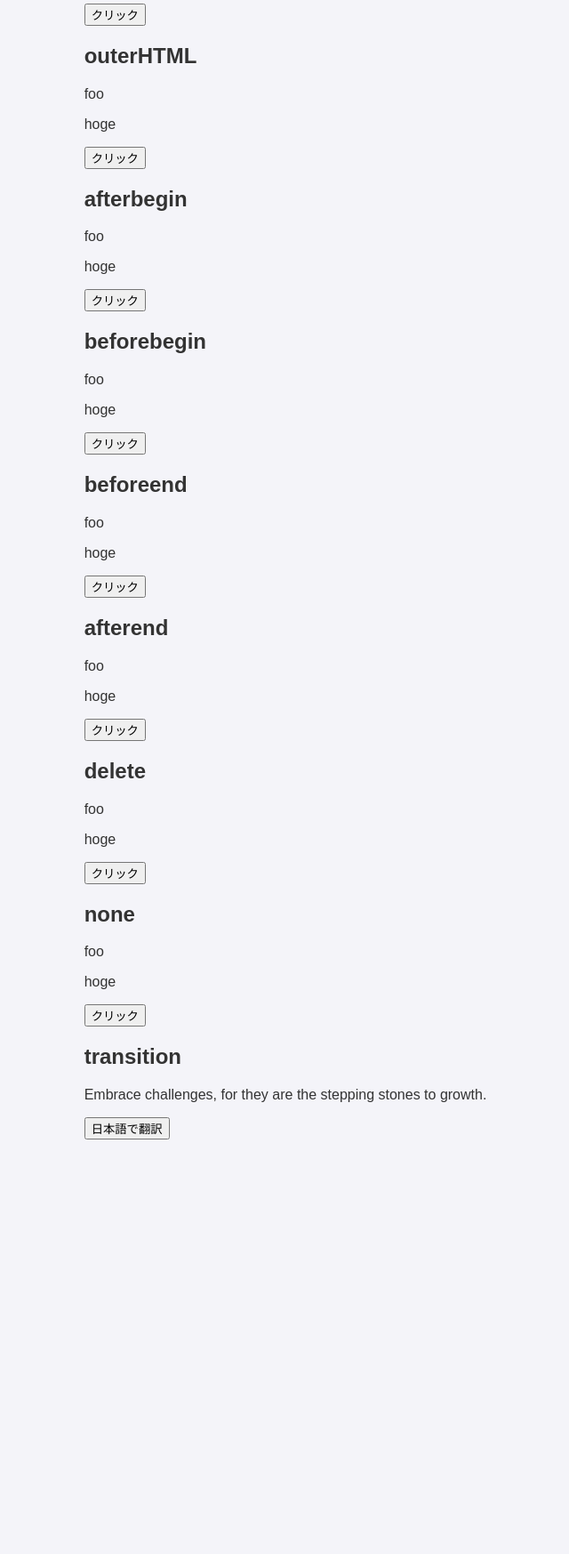
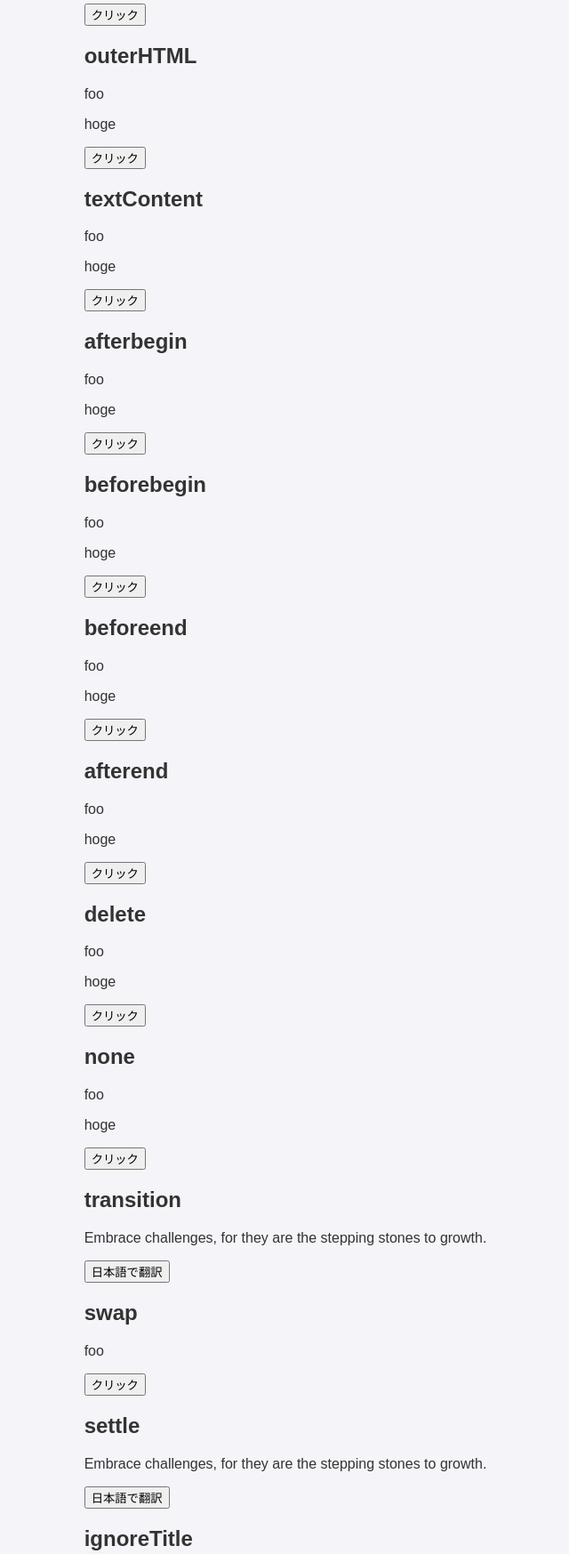
Before and after one commit to tomo1227/htmx_book_app, a FastAPI app: page /section10 in a window 1280 px wide. Shown: the part 192-1939 px from the top of the page at 89% size, without its empty margins (319-959 px from the left). Before the commit the page ends 1473 px from the top, so only its background shows below. Run offline with FastAPI, Linux system fonts and the light colour scheme.

Commit message:
section10の更新

```diff
--- a/src/main.py
+++ b/src/main.py
@@ -123,7 +123,7 @@ def get_colors():
 async def en_saying():
     return """
     <p>Embrace challenges, for they are the stepping stones to growth.</p>
-    <button hx-get='/ja-saying' hx-swap='innerHTML transition:true' hx-target='#transition-target'>
+    <button hx-get='/ja-saying' hx-swap='innerHTML transition:true' hx-target='closest div'>
         翻訳する
     </button>
     """
@@ -133,9 +133,17 @@ async def en_saying():
 async def ja_saying():
     return """
     <p>挑戦を受け入れよう。それらは成長への踏み石なのだから。</p>
-    <button hx-get='/en-saying' hx-swap='innerHTML transition:true' hx-target='#transition-target'>
+    <button hx-get='/en-saying' hx-swap='innerHTML transition:true' hx-target='closest div'>
         原文に戻す
     </button>
+    """
+
+
+@app.get("/update-title", response_class=HTMLResponse)
+async def update_title():
+    return """
+    <title>New Title</title>
+    <p>hello!</p>
     """
 
 
--- a/templates/tutorial/section10.html
+++ b/templates/tutorial/section10.html
@@ -21,6 +21,15 @@
     <p id="outer-target">hoge</p>
   </div>
   <button hx-get="/random" hx-target="#outer-target" hx-trigger="click" hx-swap="outerHTML">
+    クリック
+  </button>
+
+  <h2>textContent</h2>
+  <div>
+    foo
+    <p id="text-target">hoge</p>
+  </div>
+  <button hx-get="/random" hx-target="#text-target" hx-trigger="click" hx-swap="textContent">
     クリック
   </button>
 
@@ -81,10 +90,54 @@
 
   <h2>transition</h2>
   <div>
-    <p id="transition-target">Embrace challenges, for they are the stepping stones to growth.</p>
+    <p>Embrace challenges, for they are the stepping stones to growth.</p>
     <button hx-get="/ja-saying" hx-swap="innerHTML transition:true" hx-target="closest div">
       日本語で翻訳
     </button>
   </div>
+
+  <h2>swap</h2>
+  <p id="swap-target">foo</p>
+  <button hx-get="/random" hx-target="#swap-target" hx-swap="swap:3s" hx-trigger="click">
+    クリック
+  </button>
+
+  <h2>settle</h2>
+  <div>
+    <p>Embrace challenges, for they are the stepping stones to growth.</p>
+    <button hx-get="/ja-saying" hx-swap="innerHTML transition:true swap:3s" hx-target="closest div">
+      日本語で翻訳
+    </button>
+  </div>
+
+  <h2>ignoreTitle</h2>
+  <h3>ignoreTitleがfalseの時</h3>
+  <p id="ignore-target1">foo</p>
+  <button hx-get="/update-title" hx-target="#ignore-target1" hx-swap="ignoreTitle:false" hx-trigger="click">
+    クリック
+  </button>
+  <h3>ignoreTitleがtrueの時</h3>
+  <p id="ignore-target2">foo</p>
+  <button hx-get="/update-title" hx-target="#ignore-target2" hx-swap="ignoreTitle:true" hx-trigger="click">
+    クリック
+  </button>
+
+  <h2>scroll</h2>
+  <div id="scroll-target1"
+    style="height: 300px; width:30%; overflow-y: scroll; border: 1px solid #ccc; background-color: yellow;">
+    <div id="scroll-target2" style="height: 600px;">
+      こんにちは！
+    </div>
+  </div>
+  <button hx-get="/random" hx-target="#scroll-target2" hx-swap="scroll:#scroll-target1:bottom" hx-trigger="click">
+    クリック
+  </button>
+
+
+  <h2>show</h2>
+  <p id="show-target">foo</p>
+  <button hx-get="/random" hx-target="#show-target" hx-swap="show:#beforeend-target:bottom" hx-trigger="click">
+    クリック
+  </button>
 </div>
 {% endblock %}
```
